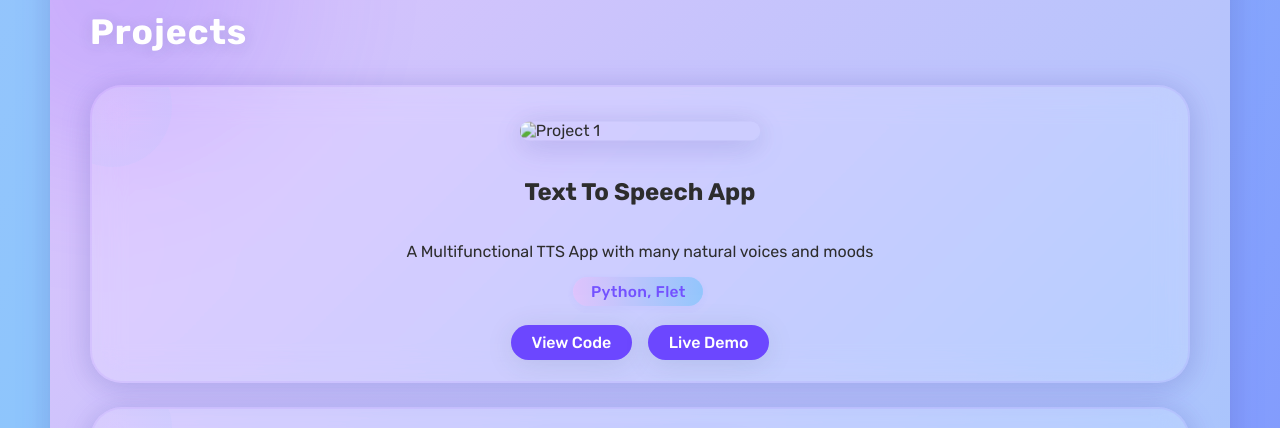
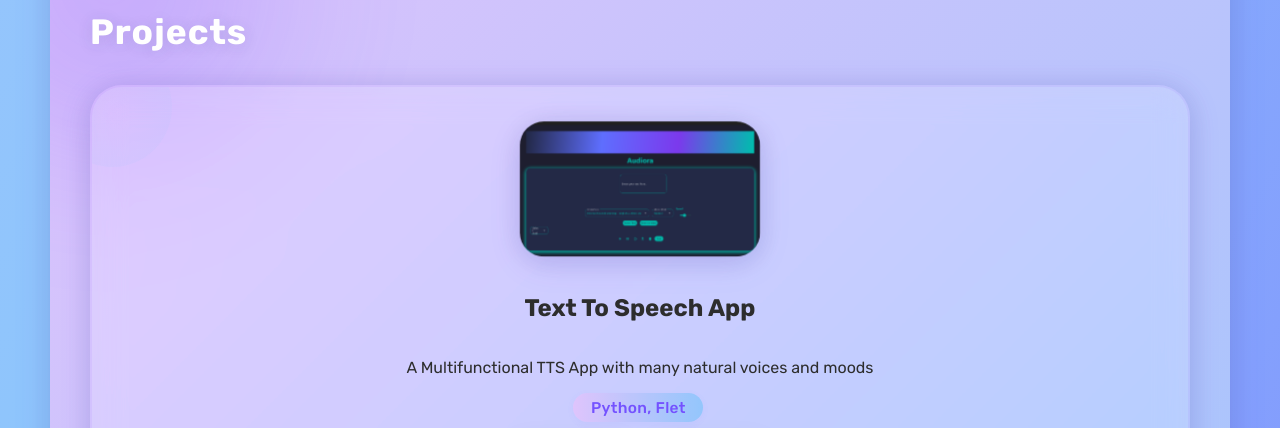
Before and after one commit to TipCodez/My_portfolio, a plain HTML site: page index.html in a window 1280 px wide. Shown: the part 2420-2848 px from the top of the page. Drawn offline with nearby package versions, Linux system fonts and the light colour scheme; the site is published under a folder, as on GitHub Pages, so addresses that start at the root find nothing.

Commit message:
File configuration

```diff
--- a/index.html
+++ b/index.html
@@ -95,7 +95,7 @@
             <div class="project-grid">
                 <!-- Example project card -->
                 <div class="project-card" data-aos="fade-up" data-aos-delay="100">
-                    <img src="/assets/images/tts.png" alt="Project 1" class="project-img" />
+                    <img src="assets/images/tts.png" alt="Project 1" class="project-img" />
                     <h2>Text To Speech App</h2>
                     <p>A Multifunctional TTS App with many natural voices and  moods</p>
                     <div class="project-tags">Python, Flet</div>
```
